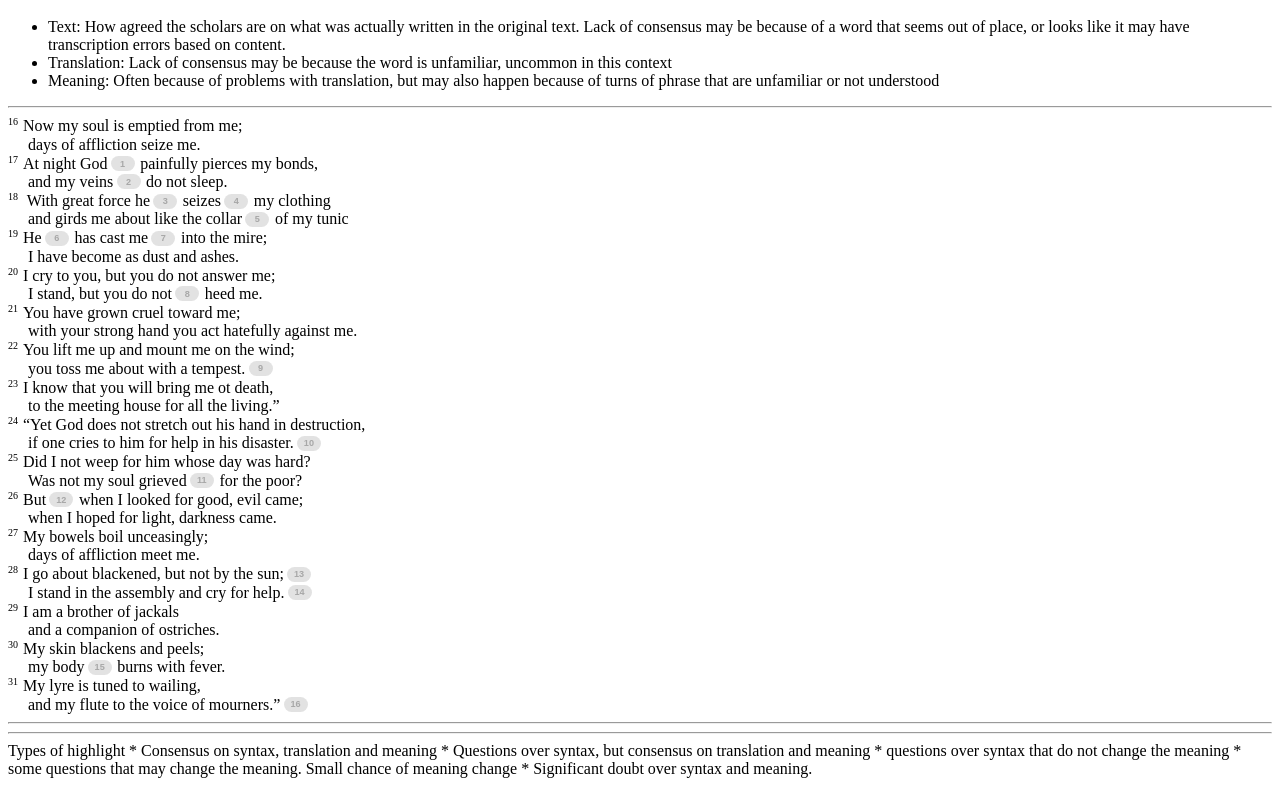
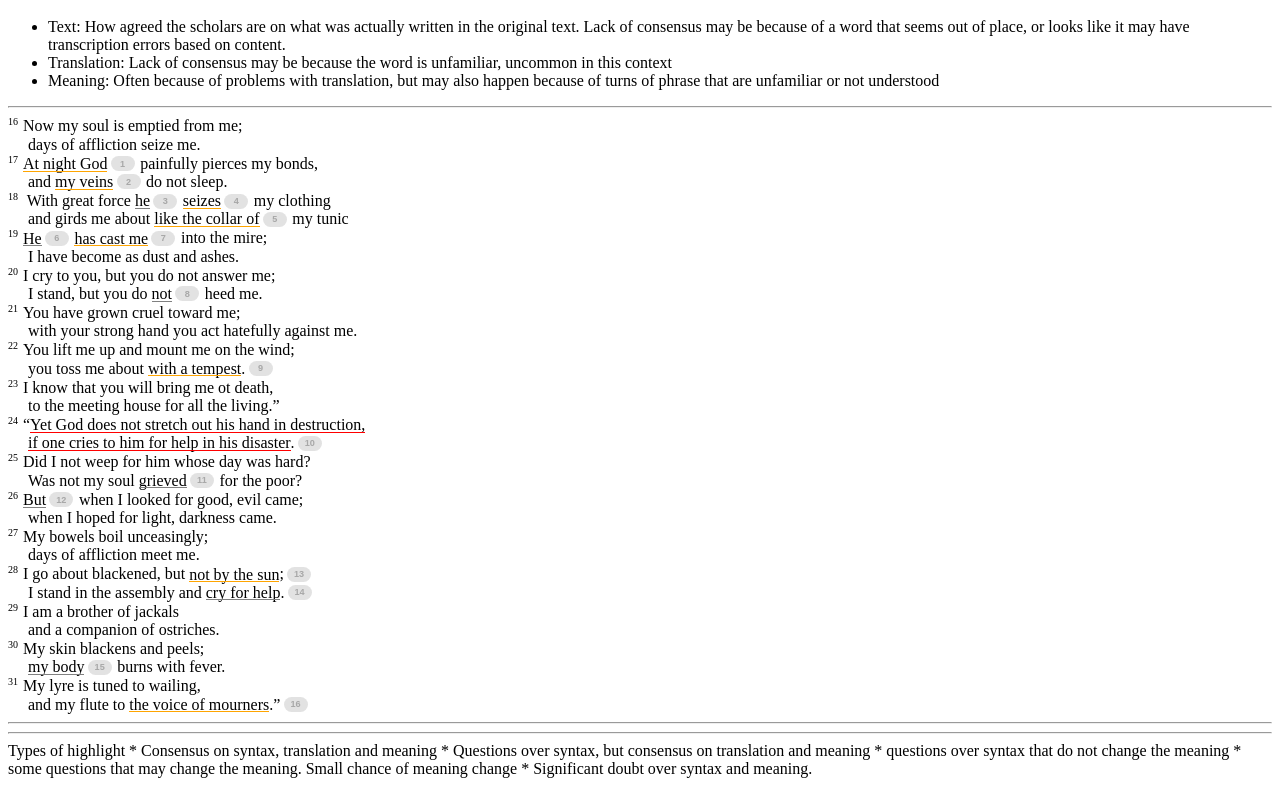
Before and after one commit to edwinsteele/translation-confidence, a plain HTML site: page index.html in a window 1280 px wide. Shown: the part 48-834 px from the top of the page. Drawn offline with Linux system fonts and the light colour scheme.

Commit message:
Categorise all notes and set highlight

```diff
--- a/index.html
+++ b/index.html
@@ -13,6 +13,47 @@
   color: red;
 }
 
+.major {
+  text-decoration: none;
+  display: inline-table;
+}
+
+.major:after {
+  content: "";
+  border-bottom: 0.1em solid red;
+  display: table-caption;
+  caption-side: bottom;
+  position: relative;
+  margin-top:-0.15em;
+}
+
+.minor {
+  text-decoration: none;
+  display: inline-table;
+}
+
+.minor:after {
+  content: "";
+  border-bottom: 0.1em solid orange;
+  display: table-caption;
+  caption-side: bottom;
+  position: relative;
+  margin-top:-0.15em;
+}
+
+.clarification {
+  text-decoration: none;
+  display: inline-table;
+}
+
+.clarification:after {
+  content: "";
+  border-bottom: 0.1em solid grey;
+  display: table-caption;
+  caption-side: bottom;
+  position: relative;
+  margin-top:-0.15em;
+}
 .mean {
   /*font-style: italic;*/
   /* font-weight: 300; */
@@ -58,36 +99,36 @@ dd::after {
 
 <div class="initial-verse-line"><span class="verse-number">16</span>Now my soul is emptied from me;</div>
 <div class="additional-verse-line">days of affliction seize me.</div>
-<div class="initial-verse-line"><span class="verse-number">17</span>At night God<sup id="fnref:1"><a href="#fn:1" rel="footnote">1</a></sup> painfully pierces my bonds,</div>
-<div class="additional-verse-line">and my veins<sup id="fnref:2"><a href="#fn:2">2</a></sup> do not sleep.</div>
-<div class="initial-verse-line"><span class="verse-number">18</span> With great force he<sup id="fnref:3"><a href="#fn:3">3</a></sup> seizes<sup id="fnref:4"><a href="#fn:4">4</a></sup> my clothing</div>
-<div class="additional-verse-line">and girds me about like the collar<sup id="fnref:5"><a href="#fn:5">5</a></sup> of my tunic</div>
-<div class="initial-verse-line"><span class="verse-number">19</span>He<sup id="fnref:6"><a href="#fn:6">6</a></sup> has cast me<sup id="fnref:7"><a href="#fn:7">7</a></sup> into the mire;</div>
+<div class="initial-verse-line"><span class="verse-number">17</span><span class="minor">At night God</span><sup id="fnref:1"><a href="#fn:1" rel="footnote">1</a></sup> painfully pierces my bonds,</div>
+<div class="additional-verse-line">and <span class="minor">my veins</span><sup id="fnref:2"><a href="#fn:2">2</a></sup> do not sleep.</div>
+<div class="initial-verse-line"><span class="verse-number">18</span> With great force <span class="clarification">he</span><sup id="fnref:3"><a href="#fn:3">3</a></sup> <span class="minor">seizes</span><sup id="fnref:4"><a href="#fn:4">4</a></sup> my clothing</div>
+<div class="additional-verse-line">and girds me about <span class="minor">like the collar of</span><sup id="fnref:5"><a href="#fn:5">5</a></sup> my tunic</div>
+<div class="initial-verse-line"><span class="verse-number">19</span><span class="clarification">He</span><sup id="fnref:6"><a href="#fn:6">6</a></sup> <span class="minor">has cast me</span><sup id="fnref:7"><a href="#fn:7">7</a></sup> into the mire;</div>
 <div class="additional-verse-line">I have become as dust and ashes.</div>
 <div class="initial-verse-line"><span class="verse-number">20</span>I cry to you, but you do not answer me;</div>
-<div class="additional-verse-line">I stand, but you do not<sup id="fnref:8"><a href="#fn:8">8</a></sup> heed me.</div>
+<div class="additional-verse-line">I stand, but you do <span class="clarification">not</span><sup id="fnref:8"><a href="#fn:8">8</a></sup> heed me.</div>
 <div class="initial-verse-line"><span class="verse-number">21</span>You have grown cruel toward me;</div>
 <div class="additional-verse-line">with your strong hand you act hatefully against me.</div>
 <div class="initial-verse-line"><span class="verse-number">22</span>You lift me up and mount me on the wind;</div>
-<div class="additional-verse-line">you toss me about with a tempest.<sup id="fnref:10"><a href="#fn:10">10</a></sup></div>
+<div class="additional-verse-line">you toss me about <span class="minor">with a tempest</span>.<sup id="fnref:10"><a href="#fn:10">10</a></sup></div>
 <div class="initial-verse-line"><span class="verse-number">23</span>I know that you will bring me ot death,</div>
 <div class="additional-verse-line">to the meeting house for all the living.”</div>
-<div class="initial-verse-line"><span class="verse-number">24</span>“Yet God does not stretch out his hand in destruction,</div>
-<div class="additional-verse-line">if one cries to him for help in his disaster.<sup id="fnref:11"><a href="#fn:11">11</a></sup></div>
+<div class="initial-verse-line"><span class="verse-number">24</span>“<span class="major">Yet God does not stretch out his hand in destruction,</span></div>
+<div class="additional-verse-line"><span class="major">if one cries to him for help in his disaster</span>.<sup id="fnref:11"><a href="#fn:11">11</a></sup></div>
 <div class="initial-verse-line"><span class="verse-number">25</span>Did I not weep for him whose day was hard?</div>
-<div class="additional-verse-line">Was not my soul grieved<sup id="fnref:12"><a href="#fn:12">12</a></sup> for the poor?</div>
-<div class="initial-verse-line"><span class="verse-number">26</span>But<sup id="fnref:13"><a href="#fn:13">13</a></sup> when I looked for good, evil came;</div>
+<div class="additional-verse-line">Was not my soul <span class="clarification">grieved</span><sup id="fnref:12"><a href="#fn:12">12</a></sup> for the poor?</div>
+<div class="initial-verse-line"><span class="verse-number">26</span><span class="clarification">But</span><sup id="fnref:13"><a href="#fn:13">13</a></sup> when I looked for good, evil came;</div>
 <div class="additional-verse-line">when I hoped for light, darkness came.</div>
 <div class="initial-verse-line"><span class="verse-number">27</span>My bowels boil unceasingly;</div>
 <div class="additional-verse-line">days of affliction meet me.</div>
-<div class="initial-verse-line"><span class="verse-number">28</span>I go about blackened, but not by the sun;<sup id="fnref:14"><a href="#fn:14">14</a></sup></div>
-<div class="additional-verse-line">I stand in the assembly and cry for help.<sup id="fnref:15"><a href="#fn:15">15</a></sup></div>
+<div class="initial-verse-line"><span class="verse-number">28</span>I go about blackened, but <span class="minor">not by the sun</span>;<sup id="fnref:14"><a href="#fn:14">14</a></sup></div>
+<div class="additional-verse-line">I stand in the assembly and <span class="clarification">cry for help</span>.<sup id="fnref:15"><a href="#fn:15">15</a></sup></div>
 <div class="initial-verse-line"><span class="verse-number">29</span>I am a brother of jackals</div>
 <div class="additional-verse-line">and a companion of ostriches.</div>
 <div class="initial-verse-line"><span class="verse-number">30</span>My skin blackens and peels;</div>
-<div class="additional-verse-line">my body<sup id="fnref:16"><a href="#fn:16">16</a></sup> burns with fever.</div>
+<div class="additional-verse-line"><span class="clarification">my body</span><sup id="fnref:16"><a href="#fn:16">16</a></sup> burns with fever.</div>
 <div class="initial-verse-line"><span class="verse-number">31</span>My lyre is tuned to wailing,</div>
-<div class="additional-verse-line">and my flute to the voice of mourners.”<sup id="fnref:17"><a href="#fn:17">17</a></sup></div>
+<div class="additional-verse-line">and my flute to <span class="minor">the voice of mourners</span>.”<sup id="fnref:17"><a href="#fn:17">17</a></sup></div>
 
 
 <hr>
@@ -96,7 +137,7 @@ dd::after {
         <p>In this verse God, the cause of all Job's afflication, is assumed to be the undefined subject of “pierce” <i>(niqqar)</i>. Two other possibilities of treating MT <i>niqqar</i> are to take <i>laylâ</I>, “night”, as its subject or to revocalize it as Pual, <i>nuqqar</i>, with <i>‘ªṣāmay</i>, “my bones,” as its subject: “At night my bones are pierced with pains.”<a href="#fnref:1" title="return to article"> ↩</a></p>
     </li>
     <li class="footnote" id="fn:2">
-        <p>Of the many suggestions for MT <i>‘ōrᵉqay</i>, two are more likely. One is “my veins,” gained from the Arab. <i>ᵉirq</i>, “veins and sinews” (Tur-Sinai, Gordis). This view has the advantage of having a part of the boy parallel to “bones.” The other is “my gnawing pains.” based on a gonate root in Syriac and Arabic. A major problem with this position is that since the Syriac version translates the word here “my body,” the Syriac translators did not equate <i>‘ōrᵉqay</i> with the same root in their language.<a href="#fnref:2" title="return to article"> ↩</a></p>
+        <p>Of the many suggestions for MT <i>‘ōrᵉqay</i>, two are more likely. One is “my veins,” gained from the Arab. <i>ᵉirq</i>, “veins and sinews” (Tur-Sinai, Gordis). This view has the advantage of having a part of the body parallel to “bones.” The other is “my gnawing pains.” based on a gonate root in Syriac and Arabic. A major problem with this position is that since the Syriac version translates the word here “my body,” the Syriac translators did not equate <i>‘ōrᵉqay</i> with the same root in their language.<a href="#fnref:2" title="return to article"> ↩</a></p>
     </li>
     <li class="footnote" id="fn:3">
         <p>The subject of the very <i>yiṯḥappēś</i>, “he seizes,” is either indefinite, alluding to the disease, or God (Pope, NIV). Either way God is the final cause and thus is accepted as the subject.<a href="#fnref:3" title="return to article"> ↩</a></p>
```
